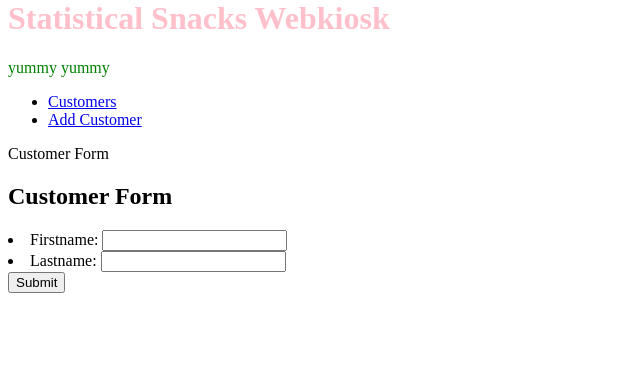
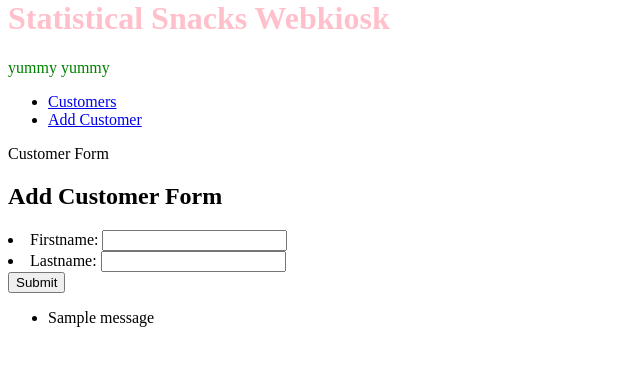
Before and after one commit to arstinr/CSCI22Final, a Django app: page /webkiosk/customer/new/ in a window 1280 px wide. Shown: the part 21-387 px from the top of the page, without its empty margins (0-640 px from the left). Run offline with Django 4.2, Linux system fonts and the light colour scheme; one stand-in notice (Sample message) is shown.

Commit message:
Added action context

```diff
--- a/statisticalsnacks/webkiosk/templates/webkiosk/customer_form.html
+++ b/statisticalsnacks/webkiosk/templates/webkiosk/customer_form.html
@@ -3,7 +3,7 @@
 {% block pagetitle %}Customer Form{% endblock %}
 
 {% block maincontent %}
-<h2>Customer Form</h2>
+<h2>{{ actionname }} Form</h2>
 
 <form method="post">
     {% csrf_token %}
@@ -11,4 +11,10 @@
     <input type="submit" value="Submit">
 </form>
 
+<ul>
+    {% for message in messages %}
+        <li>{{ message }}</li>
+    {% endfor %}
+</ul>
+
 {% endblock %}
--- a/statisticalsnacks/webkiosk/views.py
+++ b/statisticalsnacks/webkiosk/views.py
@@ -1,5 +1,6 @@
 from django.shortcuts import render, redirect
 from django.http import HttpResponse
+from django.contrib import messages
 from .models import Customer, Address
 from .forms import AddCustomerForm
 
@@ -22,7 +23,7 @@ def addcustomer(request):
             acf.save()
             return redirect('webkiosk:customer-list')
 
-    context = {'form': acf}
+    context = {'form': acf, 'actionname': 'Add Customer'}
     return render(request, 'webkiosk/customer_form.html', context)
 
 def listcustomerdetails(request, pk):
@@ -38,5 +39,6 @@ def editcustomerdetails(request, pk):
         form = AddCustomerForm(request.POST, instance=customer)
         if form.is_valid():
             form.save()
-    context = {'form':form}
+            messages.success(request,'Customer record updated succesfully!')
+    context = {'form':form,  'actionname': 'Edit Customer'}
     return render(request, 'webkiosk/customer_form.html', context)
```
Also changed, not shown: statisticalsnacks/db.sqlite3.
